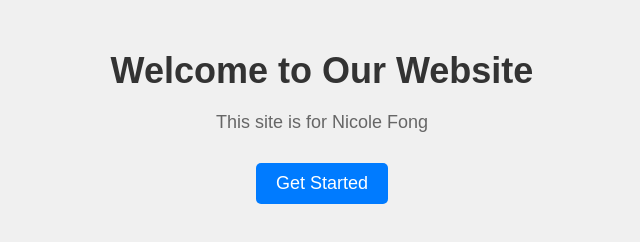
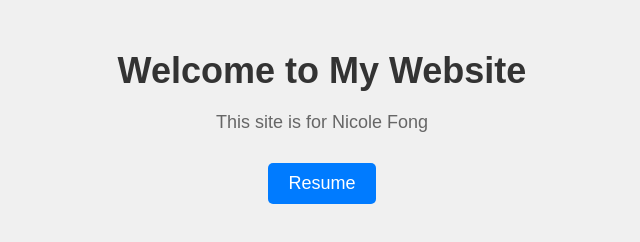
Before and after one commit to NFong1122/NFong1122.github.io, a plain HTML site: page index.html in a window 1280 px wide. Shown: the whole page, without its empty margins (318-958 px from the left). Drawn offline with Linux system fonts and the light colour scheme.

Commit message:
Update index.html

```diff
--- a/index.html
+++ b/index.html
@@ -6,7 +6,7 @@
     <title>Your Landing Page</title>
     <style>
         body {
-            font-family: Arial, sans-serif;
+            font-family: Comic Sans, sans-serif;
             margin: 0;
             padding: 0;
             background-color: #f0f0f0;
@@ -43,9 +43,9 @@
 </head>
 <body>
     <div class="container">
-        <h1>Welcome to Our Website</h1>
+        <h1>Welcome to My Website</h1>
         <p>This site is for Nicole Fong</p>
-        <a href="#" class="cta-button">Get Started</a>
+        <a href="#" class="cta-button">Resume</a>
     </div>
 </body>
 </html>
```
